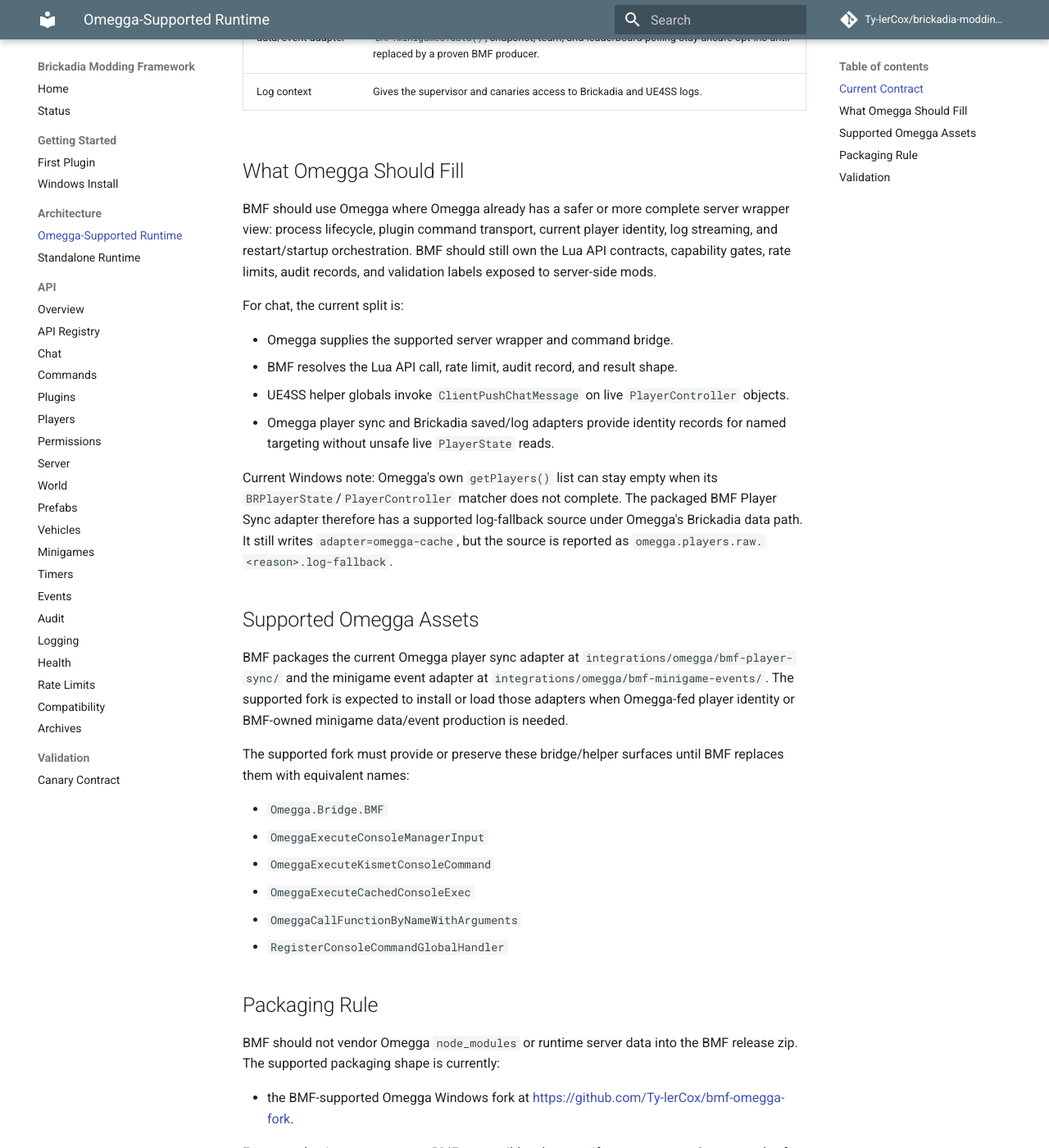
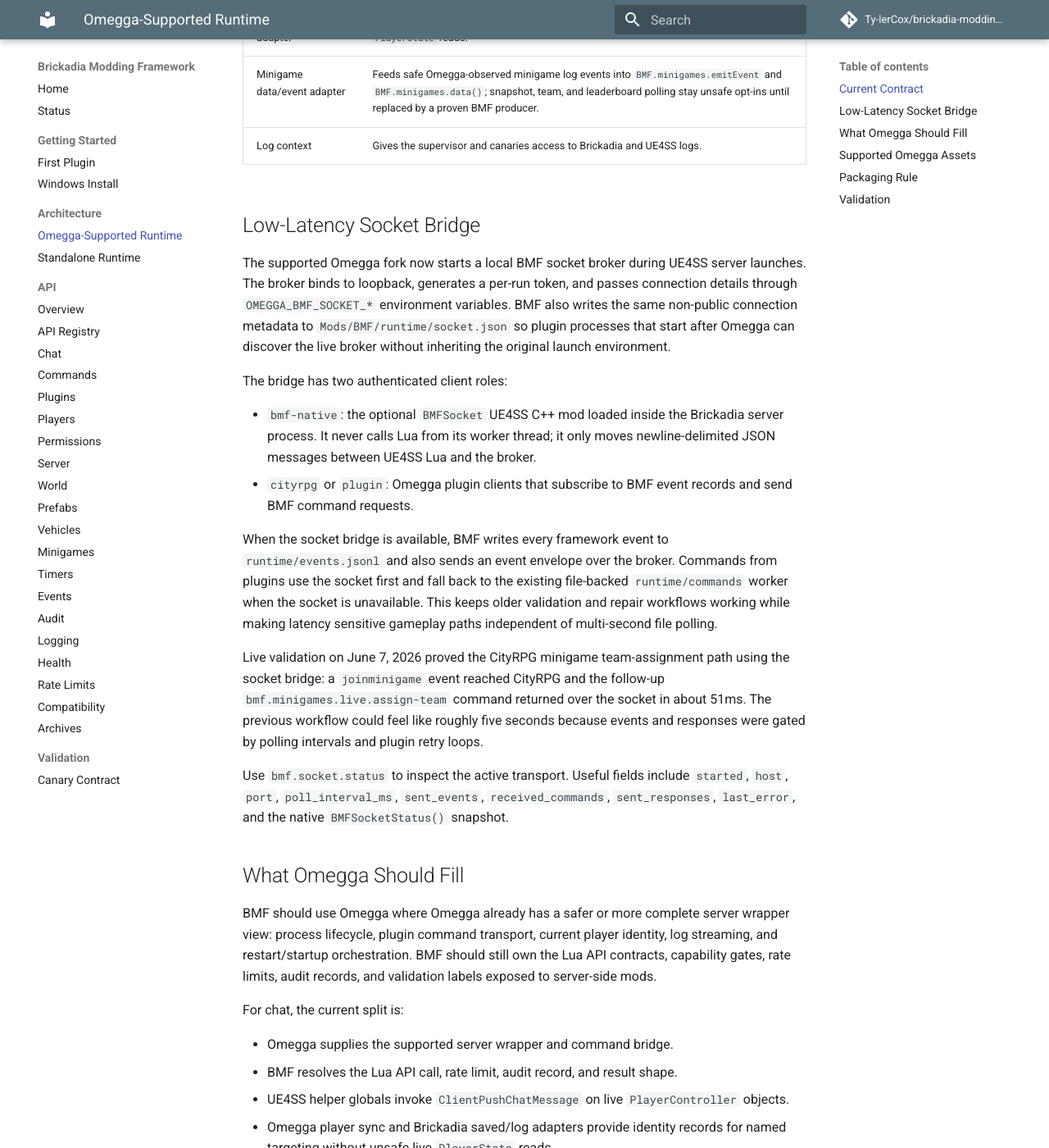
Before and after one commit to Ty-lerCox/brickadia-modding-framework, an MkDocs documentation site: the page built from docs/architecture/omegga-supported-runtime.md, in a window 1280 px wide and 1400 px high, scrolled down 1076 px. Shown: the whole window at 82% size. Built offline with MkDocs 1.6.1 and Material for MkDocs 9.7.7, drawn with Linux system fonts in a browser that asks for light colours; comment, search, counter and statistics services are not loaded; some of the changed text lies outside the part shown.

Commit message:
Add BMF socket transport

```diff
--- a/docs/architecture/omegga-supported-runtime.md
+++ b/docs/architecture/omegga-supported-runtime.md
@@ -26,11 +26,47 @@
 | Server supervisor | Starts and monitors the Brickadia dedicated server. |
 | UE4SS compatibility setup | Installs the pinned UE4SS payload, Brickadia config, signatures, and bridge mod. |
 | Command bridge | Routes `Omegga.Bridge.BMF ...` into the BMF command worker for canaries and admin commands. |
+| BMF socket broker | Provides an authenticated loopback TCP broker for low-latency BMF command responses and event delivery between UE4SS and Omegga plugins. |
 | Console execution helpers | Provides the proven CL13530 console manager and Kismet fallback paths used by world/save APIs. |
 | Live call-by-name helper | Enables the validated `ClientPushChatMessage` fanout to live `PlayerController` objects. |
 | Player sync adapter | Feeds safe player identity records into `BMF.players` without direct crash-prone `PlayerState` reads. |
 | Minigame data/event adapter | Feeds safe Omegga-observed minigame log events into `BMF.minigames.emitEvent` and `BMF.minigames.data()`; snapshot, team, and leaderboard polling stay unsafe opt-ins until replaced by a proven BMF producer. |
 | Log context | Gives the supervisor and canaries access to Brickadia and UE4SS logs. |
+
+## Low-Latency Socket Bridge
+
+The supported Omegga fork now starts a local BMF socket broker during UE4SS
+server launches. The broker binds to loopback, generates a per-run token, and
+passes connection details through `OMEGGA_BMF_SOCKET_*` environment variables.
+BMF also writes the same non-public connection metadata to
+`Mods/BMF/runtime/socket.json` so plugin processes that start after Omegga can
+discover the live broker without inheriting the original launch environment.
+
+The bridge has two authenticated client roles:
+
+- `bmf-native`: the optional `BMFSocket` UE4SS C++ mod loaded inside the
+  Brickadia server process. It never calls Lua from its worker thread; it only
+  moves newline-delimited JSON messages between UE4SS Lua and the broker.
+- `cityrpg` or `plugin`: Omegga plugin clients that subscribe to BMF event
+  records and send BMF command requests.
+
+When the socket bridge is available, BMF writes every framework event to
+`runtime/events.jsonl` and also sends an event envelope over the broker.
+Commands from plugins use the socket first and fall back to the existing
+file-backed `runtime/commands` worker when the socket is unavailable. This
+keeps older validation and repair workflows working while making latency
+sensitive gameplay paths independent of multi-second file polling.
+
+Live validation on June 7, 2026 proved the CityRPG minigame team-assignment
+path using the socket bridge: a `joinminigame` event reached CityRPG and the
+follow-up `bmf.minigames.live.assign-team` command returned over the socket in
+about 51ms. The previous workflow could feel like roughly five seconds because
+events and responses were gated by polling intervals and plugin retry loops.
+
+Use `bmf.socket.status` to inspect the active transport. Useful fields include
+`started`, `host`, `port`, `poll_interval_ms`, `sent_events`,
+`received_commands`, `sent_responses`, `last_error`, and the native
+`BMFSocketStatus()` snapshot.
 
 ## What Omegga Should Fill
 
@@ -72,6 +108,10 @@
 - `OmeggaExecuteCachedConsoleExec`
 - `OmeggaCallFunctionByNameWithArguments`
 - `RegisterConsoleCommandGlobalHandler`
+- `BMFSocketStart`
+- `BMFSocketSend`
+- `BMFSocketReceive`
+- `BMFSocketStatus`
 
 ## Packaging Rule
 
```
Also changed, not shown: README.md (+9 -0 lines), docs/api/commands.md (+11 -0 lines), docs/api/events.md (+15 -7 lines), docs/api/minigames.md (+12 -3 lines), docs/index.md (+7 -0 lines), docs/status.md (+2 -1 lines), framework/ue4ss/Mods/BMFSocket/README.md (added, +9 -0 lines), 8 other files.
